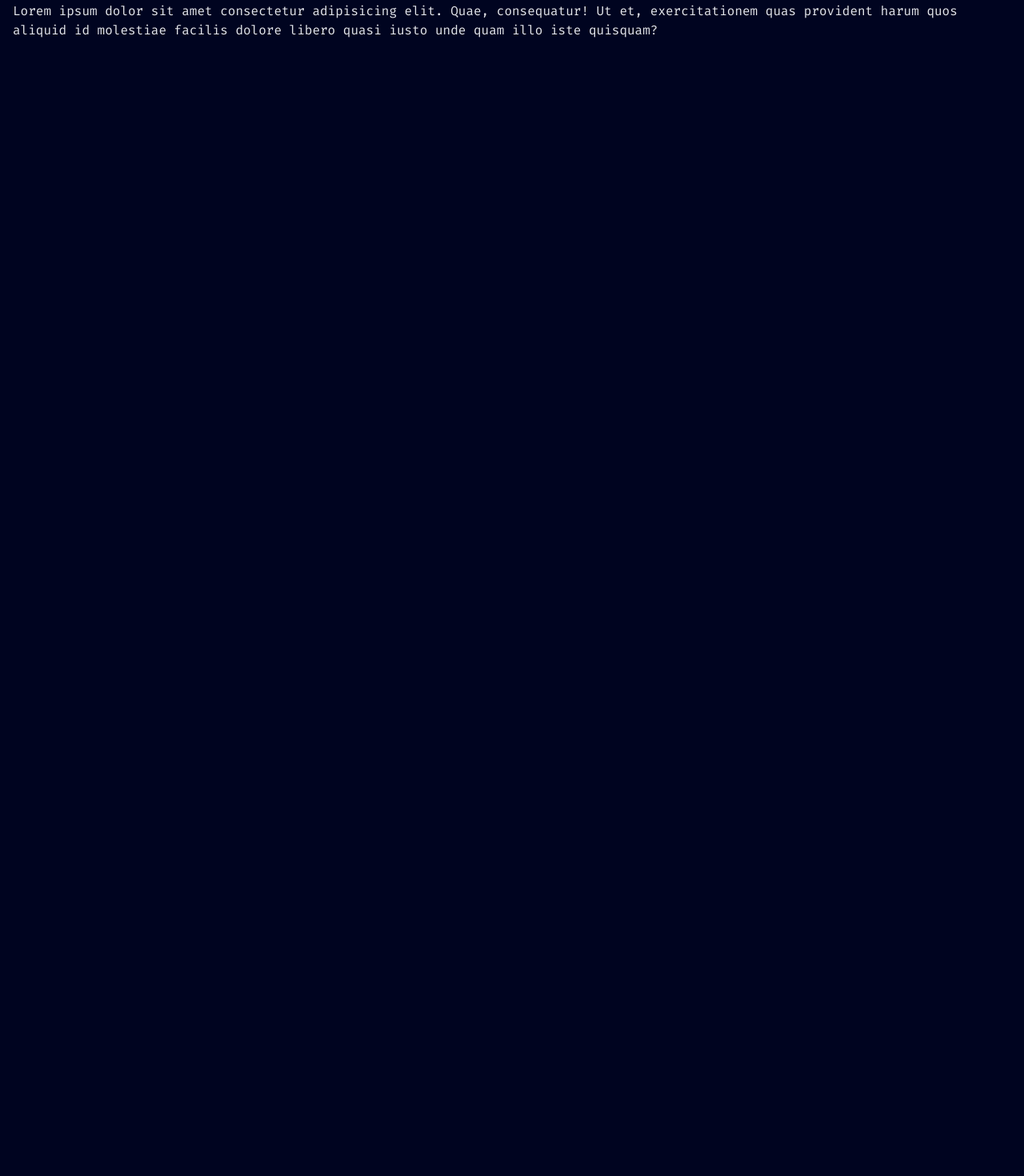
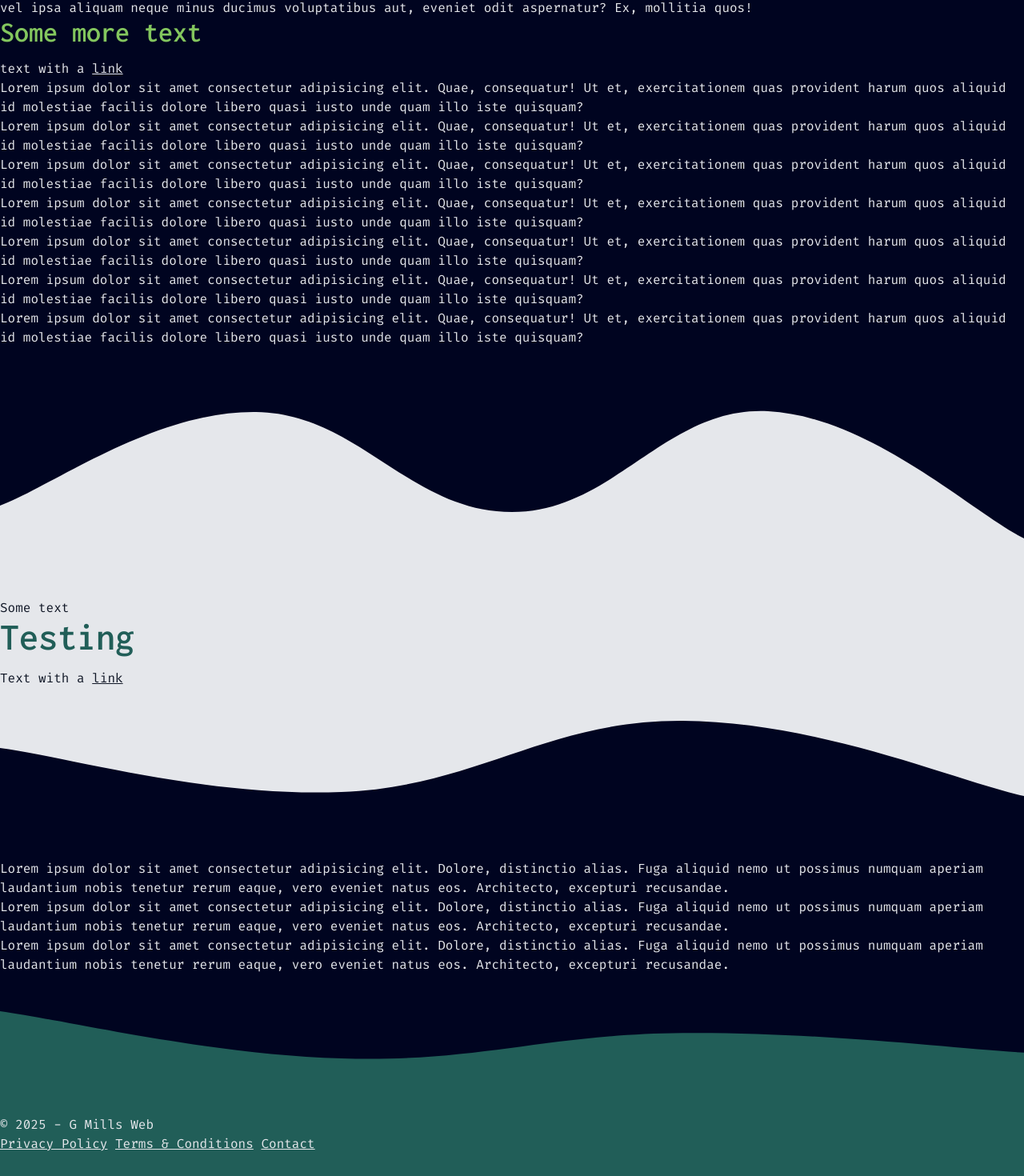
Before and after one commit to GmillsWebDev/gmillsweb, a SvelteKit app: page / in a window 1280 px wide. Shown: the part 251-1721 px from the top of the page at 80% size. Before the commit the page ends 800 px from the top, so only its background shows below. Built offline with nearby package versions, Linux system fonts and the light colour scheme.

Commit message:
testing svg borders, footer started

```diff
--- a/src/app.css
+++ b/src/app.css
@@ -20,21 +20,6 @@
 body{
     background-color: var(--colour-background);
     color: var(--colour-white);
-}
-
-.container{
-    max-width: 1400px;
-    margin-left: auto;
-    margin-right: auto;
-    padding-left: 1rem;
-    padding-right: 1rem;
-}
-.container-full{
-    width: 100%;
-    margin-left: auto;
-    margin-right: auto;
-    padding-left: 1rem;
-    padding-right: 1rem;
 }
 
 p, a, li, span, div{
@@ -83,3 +68,31 @@ h4{
     line-height: 1;
     margin-bottom: 1rem;
 }
+
+.borderwave{
+    width: 100%;
+}
+
+.container{
+    max-width: 1400px;
+    margin-left: auto;
+    margin-right: auto;
+    padding: 2rem 0;
+}
+.container-full{
+    width: 100%;
+    margin-left: auto;
+    margin-right: auto;
+    &.light{
+        background-color: var(--colour-white);
+        p, a, li, span, div{
+            color: var(--colour-black);
+        }
+        a:hover{
+            color: var(--colour-accent);
+        }
+        h1, h2, h3, h4, h5, h6{
+            color: var(--colour-secondary);
+        }
+    }
+}
--- a/src/lib/components/Footer.svelte
+++ b/src/lib/components/Footer.svelte
@@ -0,0 +1,40 @@
+<script>
+        let year = new Date().getFullYear();
+</script>
+
+<footer>
+
+<div class="container-full">
+<svg class="borderwave" xmlns="http://www.w3.org/2000/svg" version="1.1" xmlns:xlink="http://www.w3.org/1999/xlink" xmlns:svgjs="http://svgjs.dev/svgjs" width="1800" height="250" preserveAspectRatio="none" viewBox="0 0 1800 250">
+    <g mask="url(&quot;#SvgjsMask1075&quot;)" fill="none">
+        <rect width="1800" height="250" x="0" y="0" fill="rgba(0, 4, 32, 1)"></rect>
+        <path d="M 0,31 C 120,57.4 360,150.8 600,163 C 840,175.2 960,95.2 1200,92 C 1440,88.8 1680,136 1800,147L1800 250L0 250z" fill="rgba(33, 94, 88, 1)"></path>
+    </g>
+    <defs>
+        <mask id="SvgjsMask1075">
+            <rect width="1800" height="250" fill="#ffffff"></rect>
+        </mask>
+    </defs>
+</svg>
+<div class="container">
+    <p>© {year} - G Mills Web</p>
+    <div class="footer-links">
+        <a href="/privacy-policy">Privacy Policy</a>
+        <a href="/terms-and-conditions">Terms & Conditions</a>
+        <a href="/contact">Contact</a>
+    </div>
+</div>
+</div>
+</footer>
+
+<style>
+    footer{
+        background: var(--colour-secondary);
+        padding-bottom: 2rem;
+    }
+
+    .borderwave {
+        width: 100%;
+        height: 7rem;
+    }
+</style>
--- a/src/routes/+page.svelte
+++ b/src/routes/+page.svelte
@@ -6,5 +6,47 @@
 <h2>Some more text</h2>
 <p>text with a <a href="#">link</a></p>
 <p>Lorem ipsum dolor sit amet consectetur adipisicing elit. Quae, consequatur! Ut et, exercitationem quas provident harum quos aliquid id molestiae facilis dolore libero quasi iusto unde quam illo iste quisquam?</p>
+<p>Lorem ipsum dolor sit amet consectetur adipisicing elit. Quae, consequatur! Ut et, exercitationem quas provident harum quos aliquid id molestiae facilis dolore libero quasi iusto unde quam illo iste quisquam?</p>
+<p>Lorem ipsum dolor sit amet consectetur adipisicing elit. Quae, consequatur! Ut et, exercitationem quas provident harum quos aliquid id molestiae facilis dolore libero quasi iusto unde quam illo iste quisquam?</p>
+<p>Lorem ipsum dolor sit amet consectetur adipisicing elit. Quae, consequatur! Ut et, exercitationem quas provident harum quos aliquid id molestiae facilis dolore libero quasi iusto unde quam illo iste quisquam?</p>
+<p>Lorem ipsum dolor sit amet consectetur adipisicing elit. Quae, consequatur! Ut et, exercitationem quas provident harum quos aliquid id molestiae facilis dolore libero quasi iusto unde quam illo iste quisquam?</p>
+<p>Lorem ipsum dolor sit amet consectetur adipisicing elit. Quae, consequatur! Ut et, exercitationem quas provident harum quos aliquid id molestiae facilis dolore libero quasi iusto unde quam illo iste quisquam?</p>
+<p>Lorem ipsum dolor sit amet consectetur adipisicing elit. Quae, consequatur! Ut et, exercitationem quas provident harum quos aliquid id molestiae facilis dolore libero quasi iusto unde quam illo iste quisquam?</p>
+
 
 </div>
+<div class="container-full light">
+    <svg class="borderwave" xmlns="http://www.w3.org/2000/svg" version="1.1" xmlns:xlink="http://www.w3.org/1999/xlink" xmlns:svgjs="http://svgjs.dev/svgjs" width="1800" height="250" preserveAspectRatio="none" viewBox="0 0 1800 250">
+    <g mask="url(&quot;#SvgjsMask1019&quot;)" fill="none">
+        <rect width="100%" height="250" x="0" y="0" fill="rgba(0, 4, 32, 1)"></rect>
+        <path d="M 0,166 C 90,142.6 270,47.4 450,49 C 630,50.6 720,174.2 900,174 C 1080,173.8 1170,41.4 1350,48 C 1530,54.6 1710,175.2 1800,207L1800 250L0 250z" fill="rgba(229, 231, 235, 1)"></path>
+    </g>
+    <defs>
+        <mask id="SvgjsMask1019">
+            <rect width="100%" height="250" fill="#ffffff"></rect>
+        </mask>
+    </defs>
+</svg>
+<div class="container">
+    <p>Some text</p>
+    <h1>Testing</h1>
+    <p>Text with a <a href="#">link</a></p>
+</div>
+<svg class="borderwave" xmlns="http://www.w3.org/2000/svg" version="1.1" xmlns:xlink="http://www.w3.org/1999/xlink" xmlns:svgjs="http://svgjs.dev/svgjs" width="1800" height="150" preserveAspectRatio="none" viewBox="0 0 1800 150">
+    <g mask="url(&quot;#SvgjsMask1096&quot;)" fill="none">
+        <rect width="1800" height="150" x="0" y="0" fill="rgba(229, 231, 235, 1)"></rect>
+        <path d="M 0,43 C 120,54 360,104.8 600,98 C 840,91.2 960,8 1200,9 C 1440,10 1680,84.2 1800,103L1800 150L0 150z" fill="rgba(0, 4, 32, 1)"></path>
+    </g>
+    <defs>
+        <mask id="SvgjsMask1096">
+            <rect width="1800" height="150" fill="#ffffff"></rect>
+        </mask>
+    </defs>
+</svg>
+</div>
+<div class="container">
+    <p>Lorem ipsum dolor sit amet consectetur adipisicing elit. Dolore, distinctio alias. Fuga aliquid nemo ut possimus numquam aperiam laudantium nobis tenetur rerum eaque, vero eveniet natus eos. Architecto, excepturi recusandae.</p>
+    <p>Lorem ipsum dolor sit amet consectetur adipisicing elit. Dolore, distinctio alias. Fuga aliquid nemo ut possimus numquam aperiam laudantium nobis tenetur rerum eaque, vero eveniet natus eos. Architecto, excepturi recusandae.</p>
+    <p>Lorem ipsum dolor sit amet consectetur adipisicing elit. Dolore, distinctio alias. Fuga aliquid nemo ut possimus numquam aperiam laudantium nobis tenetur rerum eaque, vero eveniet natus eos. Architecto, excepturi recusandae.</p>
+
+</div>
```
